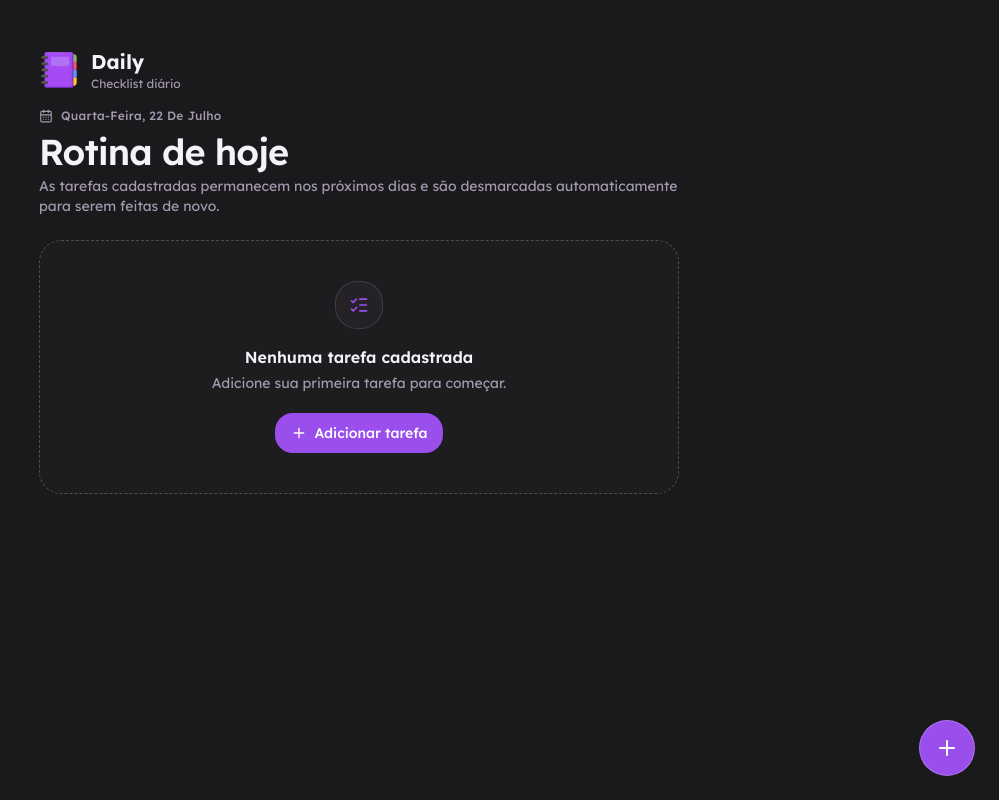
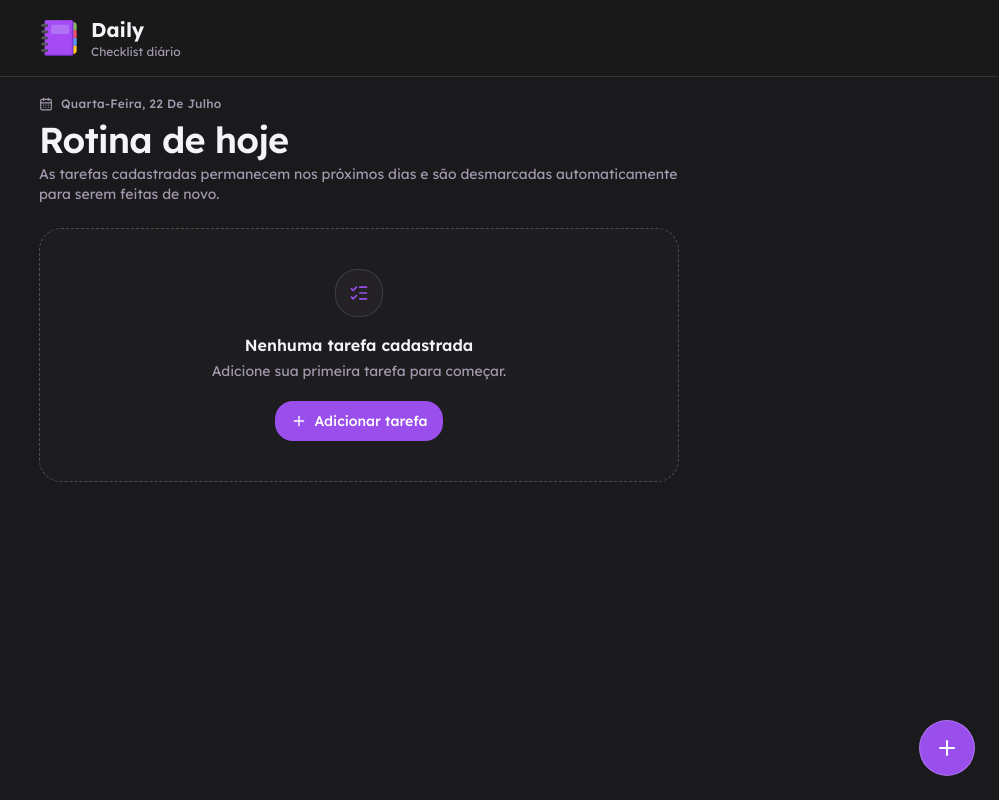
Before and after one commit to glhrmoura/daily, a React (Vite) app: page / in a window 1280 px wide. Shown: the whole page, without its empty margins (281-1280 px from the left). Built offline with nearby package versions, Linux system fonts and the light colour scheme.

Commit message:
feat: fixed header, centered modal, and safe push bump

```diff
--- a/package.json
+++ b/package.json
@@ -9,7 +9,6 @@
     "preview": "vite preview",
     "lint": "eslint .",
     "format": "prettier --write .",
-    "push": "node scripts/push.js",
     "prepare": "husky"
   },
   "dependencies": {
--- /dev/null
+++ b/src/components/Header.tsx
@@ -0,0 +1,17 @@
+export function Header() {
+  return (
+    <header className="fixed top-0 right-0 left-0 z-50 border-b border-border bg-background/95 backdrop-blur supports-[backdrop-filter]:bg-background/60">
+      <div className="mx-auto max-w-2xl px-4 py-4">
+        <div className="flex items-center gap-3">
+          <div className="flex h-10 w-10 items-center justify-center overflow-hidden rounded-lg">
+            <img src="/logo.png" alt="Daily" className="h-full w-full object-cover" />
+          </div>
+          <div>
+            <h1 className="text-xl font-bold text-foreground">Daily</h1>
+            <p className="text-xs text-muted-foreground">Checklist diário</p>
+          </div>
+        </div>
+      </div>
+    </header>
+  );
+}
--- a/src/components/task/TaskForm.tsx
+++ b/src/components/task/TaskForm.tsx
@@ -52,10 +52,10 @@ export function TaskForm({ open, initial, onClose, onSave }: Props) {
   };
 
   return (
-    <div className="fixed inset-0 z-50 flex items-end justify-center bg-background/70 p-0 backdrop-blur-md sm:items-center sm:p-4 animate-in fade-in duration-200">
+    <div className="fixed inset-0 z-50 flex items-center justify-center bg-background/70 p-4 backdrop-blur-md animate-in fade-in duration-200">
       <form
         onSubmit={handleSubmit}
-        className="w-full max-w-md rounded-t-3xl border border-border bg-surface p-6 sm:rounded-3xl animate-in slide-in-from-bottom-4 duration-300"
+        className="w-full max-w-md rounded-3xl border border-border bg-surface p-6 animate-in zoom-in-95 duration-200"
       >
         <div className="mb-5 flex items-center justify-between">
           <h2 className="text-lg font-semibold tracking-tight">
--- a/src/routes/index.tsx
+++ b/src/routes/index.tsx
@@ -3,6 +3,7 @@ import { useMemo, useState } from 'react';
 import { CalendarDays, ListChecks, Moon, Plus, Sun, Sunrise } from 'lucide-react';
 import { useTasks } from '@/hooks/useTasks';
 import type { Task } from '@/types/task';
+import { Header } from '@/components/Header';
 import { TaskForm } from '@/components/task/TaskForm';
 import { ConfirmDialog } from '@/components/task/ConfirmDialog';
 import { PeriodSection } from '@/components/task/PeriodSection';
@@ -56,17 +57,9 @@ function Index() {
 
   return (
     <div className={`min-h-screen bg-background ${total > 0 ? 'pb-52 sm:pb-28' : 'pb-28'}`}>
-      <div className="mx-auto max-w-2xl px-4 pt-8 sm:pt-12">
+      <Header />
+      <div className="mx-auto max-w-2xl px-4 pt-24">
         <header className="mb-6">
-          <div className="mb-4 flex items-center gap-3">
-            <div className="flex h-10 w-10 items-center justify-center overflow-hidden rounded-lg">
-              <img src="/logo.png" alt="Daily" className="h-full w-full object-cover" />
-            </div>
-            <div>
-              <h1 className="text-xl font-bold text-foreground">Daily</h1>
-              <p className="text-xs text-muted-foreground">Checklist diário</p>
-            </div>
-          </div>
           <div className="flex items-center gap-2 text-xs font-medium tracking-wide text-muted-foreground">
             <CalendarDays className="h-3.5 w-3.5" />
             <span className="capitalize">{today}</span>
--- a/src/styles.css
+++ b/src/styles.css
@@ -95,6 +95,10 @@
     height: 100%;
     overflow: hidden;
     overscroll-behavior: none;
+    padding-top: env(safe-area-inset-top);
+    padding-bottom: env(safe-area-inset-bottom);
+    padding-left: env(safe-area-inset-left);
+    padding-right: env(safe-area-inset-right);
   }
 
   #root {
@@ -102,6 +106,8 @@
     overflow-y: auto;
     overscroll-behavior: none;
     -webkit-overflow-scrolling: touch;
+    padding-top: env(safe-area-inset-top);
+    padding-bottom: env(safe-area-inset-bottom);
   }
 
   button,
```
Also changed, not shown: scripts/push.js (deleted, +0 -19 lines), scripts/up-version.js (+6 -3 lines), 1 other file (tests, documents, lock files or other folders).
